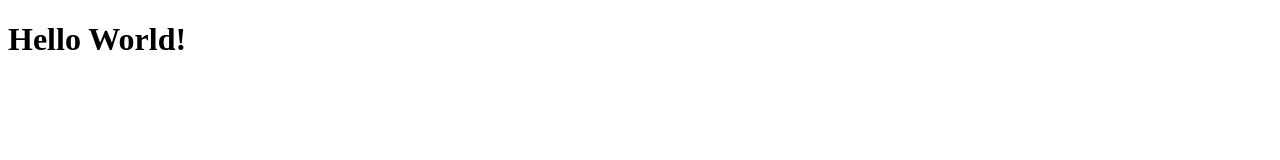
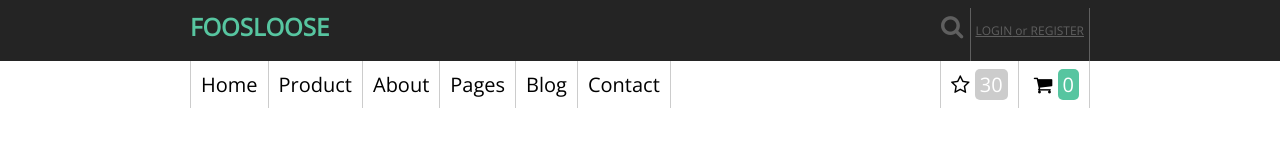
Before and after one commit to KaoruDev/mentoring-design-to-code, a plain HTML site: page htmls/index.html in a window 1280 px wide. Drawn offline with nearby package versions, Linux system fonts and the light colour scheme; files that its build step writes are made by us from their sources.

Commit message:
should have been committing, finish header, nav

```diff
--- a/htmls/index.html
+++ b/htmls/index.html
@@ -3,9 +3,50 @@
 <head>
   <meta charset="UTF-8">
   <title></title>
+  <link rel="stylesheet" href="https://maxcdn.bootstrapcdn.com/font-awesome/4.5.0/css/font-awesome.min.css">
   <link rel="stylesheet" href="/styles/main.css">
 </head>
 <body>
-  <h1>Hello World!</h1>
+  <div class="header-container">
+    <header class="inverse-section">
+      <div class="center-column clearfix">
+
+        <h1 class="text-uppercase pull-left">
+          foosloose
+        </h1>
+
+        <div class="right-section pull-right">
+          <i class="fa fa-search"></i>
+          <a href="#" class="user-login">
+            <span class="text-uppercase">login</span>
+            or
+            <span class="text-uppercase">Register</span>
+          </a>
+        </div>
+      </div>
+    </header>
+    <nav>
+      <div class="center-column clearfix">
+        <div class="pull-left">
+          <a href="#">Home</a><a
+          href="#">Product</a><a
+          href="#">About</a><a
+          href="#">Pages</a><a
+          href="#">Blog</a><a
+          href="#">Contact</a>
+        </div>
+        <div class="pull-right">
+          <a href="#">
+            <i class="fa fa-star-o"></i>
+            <span class="counter favorite-counter">30</span>
+          </a>
+          <a href="#">
+            <i class="fa fa-shopping-cart"></i>
+            <span class="counter highlight-section">0</span>
+          </a>
+        </div>
+      </div>
+    </nav>
+  </div>
 </body>
 </html>
--- /dev/null
+++ b/styles/base/_clearfix.scss
@@ -0,0 +1,20 @@
+.clearfix:after {
+  visibility: hidden;
+  display: block;
+  font-size: 0;
+  content: " ";
+  clear: both;
+  height: 0;
+}
+
+.clearfix {
+  display: block;
+}
+
+.pull-right {
+  float: right;
+}
+
+.pull-left {
+  float: left;
+}
--- /dev/null
+++ b/styles/base/_grid.scss
@@ -0,0 +1,4 @@
+.center-column {
+  margin: 0 auto;
+  width: 900px;
+}
--- /dev/null
+++ b/styles/base/_resets.scss
@@ -0,0 +1,8 @@
+* {
+  box-sizing: border-box;
+}
+
+html, body {
+  margin: 0;
+  padding: 0;
+}
--- /dev/null
+++ b/styles/base/_section.scss
@@ -0,0 +1,9 @@
+.inverse-section {
+  background-color: $background-color-inverse;
+  color: $font-color-inverse-dark;
+}
+
+.highlight-section {
+  background-color: $background-color-highlight;
+  color: $font-color-inverse;
+}
--- /dev/null
+++ b/styles/configs/_theme.scss
@@ -0,0 +1,16 @@
+$first-color: #57c5a0;
+
+// Background Colors
+$background-color: #ebe7df;
+$background-color-inverse: #242424;
+$background-color-light: #ffffff;
+$background-color-highlight: $first-color;
+
+// Font colors
+$font-color-body: #000;
+$font-color-inverse-dark: #5f5f5f;
+$font-color-inverse: #ffffff;
+
+// Borders
+
+$border-color-light: #cccccc;
--- /dev/null
+++ b/styles/configs/_typography.scss
@@ -0,0 +1,11 @@
+@import url(https://fonts.googleapis.com/css?family=Open+Sans:400);
+
+$font-family-body: 'Open Sans', sans-serif;
+
+body {
+  font-family: $font-family-body;
+}
+
+.text-uppercase {
+  text-transform: uppercase;
+}
--- /dev/null
+++ b/styles/layouts/_nav.scss
@@ -0,0 +1,33 @@
+@import "nav/_header";
+
+nav {
+  font-size: 20px;
+
+  a {
+    border-right: 1px solid $border-color-light;
+    color: $font-color-body;
+    display: inline-block;
+    padding: 10px;
+    text-decoration: none;
+
+
+    &:first-child {
+      border-left: 1px solid $border-color-light;
+    }
+
+    &:hover {
+      background-color: $first-color;
+      color: $font-color-inverse;
+    }
+  }
+
+  .counter {
+    border-radius: 5px;
+    color: #ffffff;
+    padding: 2px 5px;
+  }
+
+  .favorite-counter {
+    background-color: #cccccc;
+  }
+}
--- /dev/null
+++ b/styles/layouts/nav/_header.scss
@@ -0,0 +1,29 @@
+.header-container {
+  font-size: 24px;
+
+  h1 {
+    color: $first-color;
+    font-size: 1em;
+    margin: 10px 0;
+  }
+
+  .right-section {
+    > a {
+      display: inline-block;
+    }
+
+    > a, > i {
+      padding-top: 14px;
+      height: 53px;
+    }
+
+    .user-login {
+      border-right: 1px solid $font-color-inverse-dark;
+      border-left: 1px solid $font-color-inverse-dark;
+      color: $font-color-inverse-dark;
+      font-size: 0.5em;
+      padding-left: 5px;
+      padding-right: 5px;
+    }
+  }
+}
--- a/styles/main.scss
+++ b/styles/main.scss
@@ -0,0 +1,12 @@
+// Configs ====================
+@import "configs/theme";
+@import "configs/typography";
+
+// Base  ======================
+@import "base/clearfix";
+@import "base/resets";
+@import "base/grid";
+@import "base/section";
+
+// Layouts ====================
+@import "layouts/nav";
```
